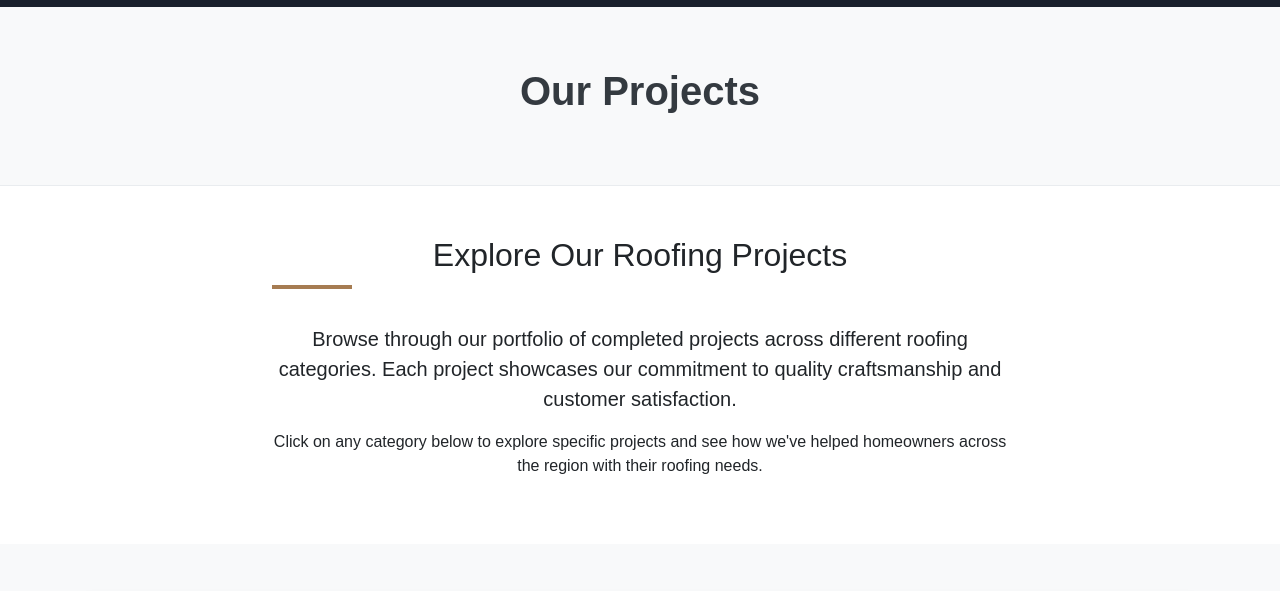
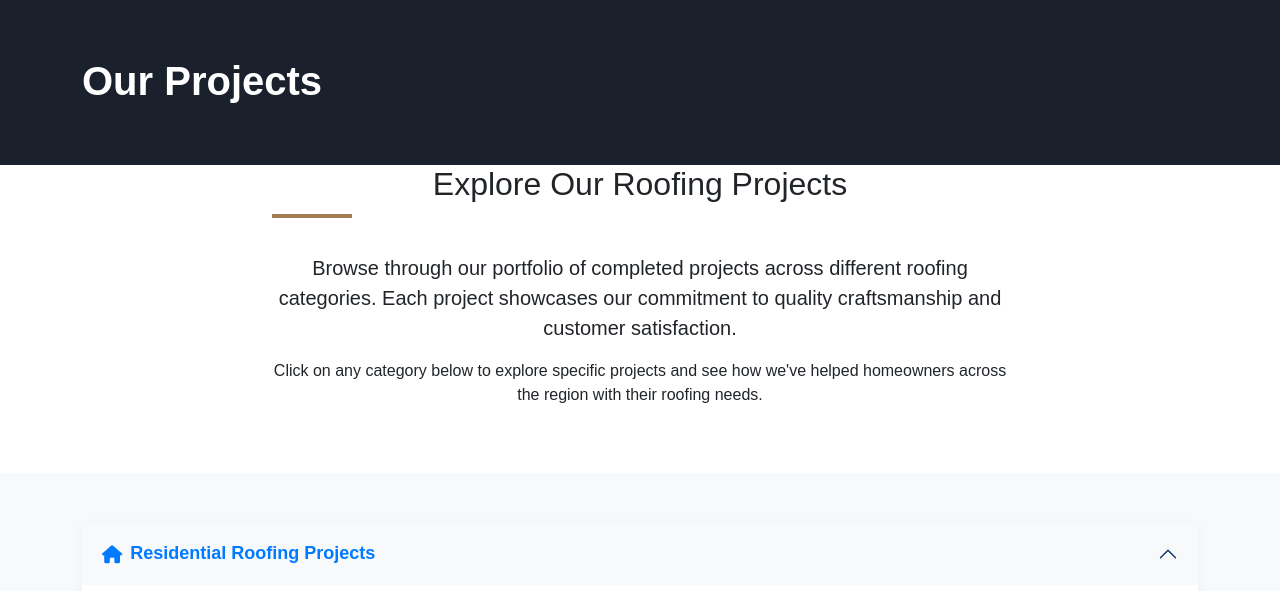
Before and after one commit to scotty-wkc/pav-roofing-custom-write-V3, a plain HTML site: page html-files/projects.html in a window 1280 px wide. Shown: the part 133-724 px from the top of the page. Drawn offline with nearby package versions, Linux system fonts and the light colour scheme; files whose address does not match are found by name.

Commit message:
dev: style trial

```diff
--- a/css-files/about-us.css
+++ b/css-files/about-us.css
@@ -2,16 +2,23 @@
 
 /* Page Header */
 .page-header {
-  background-color: var(--secondary-color);
+  /* background-color: var(--secondary-color);
   color: var(--white);
   padding: 50px 0;
-  position: relative;
+  position: relative; */
+    background-color: #f8f9fa;
+  padding: 40px 0;
+  border-bottom: 1px solid #e9ecef;
 }
 
 .page-header h1 {
-  font-size: 2.5rem;
+  /* font-size: 2.5rem;
   font-weight: 700;
-  margin-bottom: 10px;
+  margin-bottom: 10px; */
+    font-size: 2.5rem;
+  font-weight: 700;
+  margin-bottom: 15px;
+  color: #343a40;
 }
 
 /* .breadcrumb {
--- a/css-files/gallery.css
+++ b/css-files/gallery.css
@@ -2,17 +2,18 @@
 
 /* Page Header */
 .page-header {
-    background-color: #f8f9fa;
-    padding: 60px 0;
-    margin-bottom: 60px;
-    border-bottom: 1px solid #e9ecef;
+  background-color: var(--secondary-color);
+  color: var(--white);
+  padding: 50px 0;
+  position: relative;
 }
 
 .page-header h1 {
-    color: #343a40;
-    font-weight: 700;
-    margin-bottom: 10px;
+  font-size: 2.5rem;
+  font-weight: 700;
+  margin-bottom: 10px;
 }
+
 
 /* .breadcrumb {
     background-color: transparent;
--- a/css-files/projects.css
+++ b/css-files/projects.css
@@ -2,17 +2,18 @@
 
 /* Page Header Styling */
 .page-header {
-  background-color: #f8f9fa;
-  padding: 60px 0;
-  margin-bottom: 50px;
-  border-bottom: 1px solid #e9ecef;
+  background-color: var(--secondary-color);
+  color: var(--white);
+  padding: 50px 0;
+  position: relative;
 }
 
 .page-header h1 {
-  color: #343a40;
+  font-size: 2.5rem;
   font-weight: 700;
   margin-bottom: 10px;
 }
+
 
 /* .breadcrumb {
   background-color: transparent;
--- a/css-files/styles.css
+++ b/css-files/styles.css
@@ -365,6 +365,9 @@ footer a:hover {
   .hero h1 {
       font-size: 2.5rem;
   }
+    .top.social-icons {
+      display: hidden;
+  }
 }
 
 @media (max-width: 768px) {
--- a/html-files/projects.html
+++ b/html-files/projects.html
@@ -81,7 +81,7 @@
     <section class="page-header">
       <div class="container">
         <div class="row">
-          <div class="col-12 text-center">
+          <div class="col-md-12">
             <h1>Our Projects</h1>
             <!-- <nav aria-label="breadcrumb">
               <ol class="breadcrumb justify-content-center">
```
Also changed, not shown: html-files/gallery.html (+1 -1 lines).
